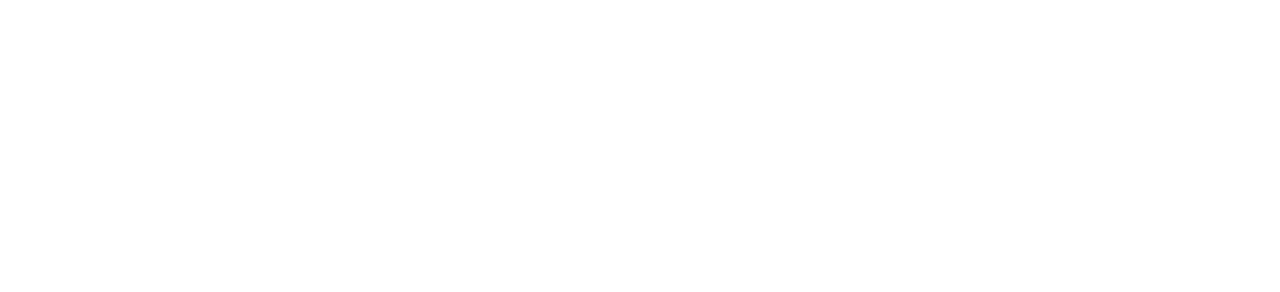
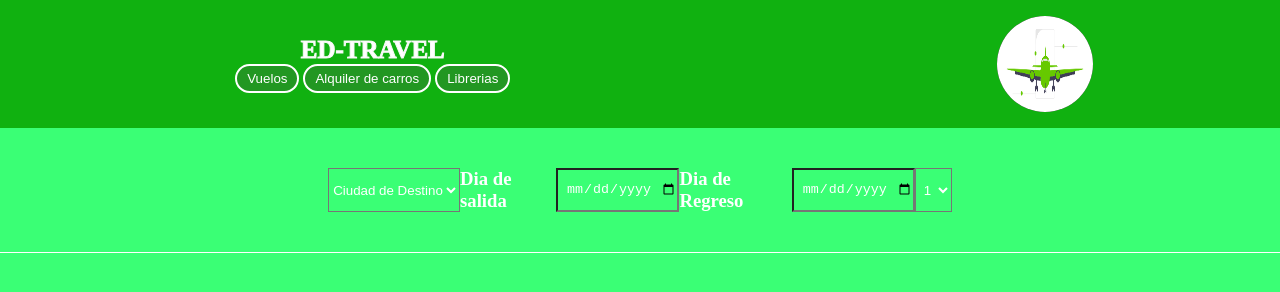
Before and after one commit to jllxno/travel_rozo, a plain HTML site: page index.html in a window 1280 px wide. Drawn offline with Linux system fonts and the light colour scheme.

Commit message:
header y formularios hechos

```diff
--- a/index.html
+++ b/index.html
@@ -8,6 +8,65 @@
     <title>Ed_travel</title>
 </head>
 <body>
+    <header>
+        <div class="btn-head">
+        <h1> ED-TRAVEL </h1>
+            <button class="btn-1">
 
+                Vuelos</button>
+            <button class="btn-2">
+
+                Alquiler de carros</button>
+            <button class="btn-3">
+
+                Librerias</button>
+        </div>
+        <div class="container-logo">
+            <img class="img-web" src="./assets/icons/undraw_Aircraft_re_m05i.png" alt="Logotipo">
+        </div>
+
+    </header>
+
+    <div class="formularios">
+        <div class="sxlects">
+          <select name="ciudad de destino" id="ciudad de destino">
+            <option value="cd">Ciudad de Destino</option>
+            <option value="Ar">Armenia</option>
+            <option value="Bar">Barranquilla</option>
+            <option value="Bog">Bogota</option>
+            <option value="Cart">Cartagena</option>
+            <option value="SA">San Andres</option>
+            <option value="SM">Santa Marta</option>
+            <option value="Cal">Cali</option>
+            <option value="Buc">Bucaramanga</option>
+            <option value="LG">La guajira</option>
+            <option value="Man">Manizales</option>
+            <option value="Past">Pasto</option>
+            <option value="Per">Pereira</option>
+            <option value="Pop">Popayan</option>
+          </select>
+
+          <h3>Dia de salida</h3>
+          <input type="date">
+
+          <h3>Dia de Regreso</h3>
+          <input type="date">
+
+          <select name="cantidad de personas" id="cantidad de personas">
+            <option value="1">1</option>
+            <option value="2">2</option>
+            <option value="3">3</option>
+            <option value="4">4</option>
+            <option value="5">5</option>
+            <option value="6">6</option>
+            <option value="7">7</option>
+            <option value="8">8</option>
+            <option value="9">9</option>
+            <option value="10">10</option>
+          </select>
+        </div>
+        </div>
+        <div class="linea_inferior"></div>
+    <hr>
 </body>
 </html>
--- a/styles/style.css
+++ b/styles/style.css
@@ -0,0 +1,109 @@
+*{
+    margin: 0;
+    padding: 0;
+    box-sizing: border-box;
+    background-color: #3aff75;
+}
+
+header {
+    width: 100%;
+    height: 8rem;
+    background-color: #10b110;
+    display: flex;
+    justify-content: space-around;
+    align-items: center;
+}
+.container-logo {
+    justify-content: right;
+    background-color: #10b110;
+    width: 5%;
+    height: 8rem;
+
+}
+.img-web {
+    width: 6rem;
+    height: 6rem;
+    border-radius: 50%;
+    background-color: black;
+    margin: 1rem;
+}
+h1{
+    font-size: 25px;
+    text-align: center;
+    color:white;
+    -webkit-text-stroke: 1px #F8F8F8;
+    background-color: #10b110;
+}
+
+.btn-head{
+background-color: #10b110;
+}
+
+
+.btn-1 {
+    display: inline-block;
+    border: 2px solid white;
+    background-color: rgb(34, 151, 34);
+    color: rgb(255, 255, 255);
+    padding: 5px 10px;
+    cursor: pointer;
+    border-radius: 15px;
+}
+
+
+.btn-2 {
+    display: inline-block;
+    border: 2px solid white;
+    background-color: rgb(34, 151, 34);
+    color: rgb(255, 255, 255);
+    padding: 5px 10px;
+    cursor: pointer;
+    border-radius: 15px;
+}
+
+
+.btn-3 {
+    display: inline-block;
+    border: 2px solid white;
+    background-color: rgb(34, 151, 34);
+    color: rgb(255, 255, 255);
+    padding: 5px 10px;
+    cursor: pointer;
+    border-radius: 15px;
+}
+
+.formularios {
+    margin: 1rem;
+    margin-top: 0.5rem;
+    margin-bottom: 0.5rem;
+    justify-content: center;
+    display: flex;
+    flex-direction: row;
+    color: #ffffff;
+   line-break: underline;
+  }
+
+  .sxlects {
+    width: 50%;
+    display: flex;
+    margin-top: 0.5rem;
+    margin: 2rem;
+    flex-direction: row;
+    justify-content: space-between;
+    color: #ffffff;
+  }
+
+  .sxlects > input {
+    text-align: center;
+    color: #ffffff;
+  }
+  .sxlects > select{
+    text-align: center;
+    color: #ffffff;
+  }
+  hr {
+    color: #ffffff;
+    background-color: #ffffff;
+    height: 1px;
+    border: 0;
+  }
```
Also changed, not shown: assets/icons/undraw_Aircraft_re_m05i.png (added).
